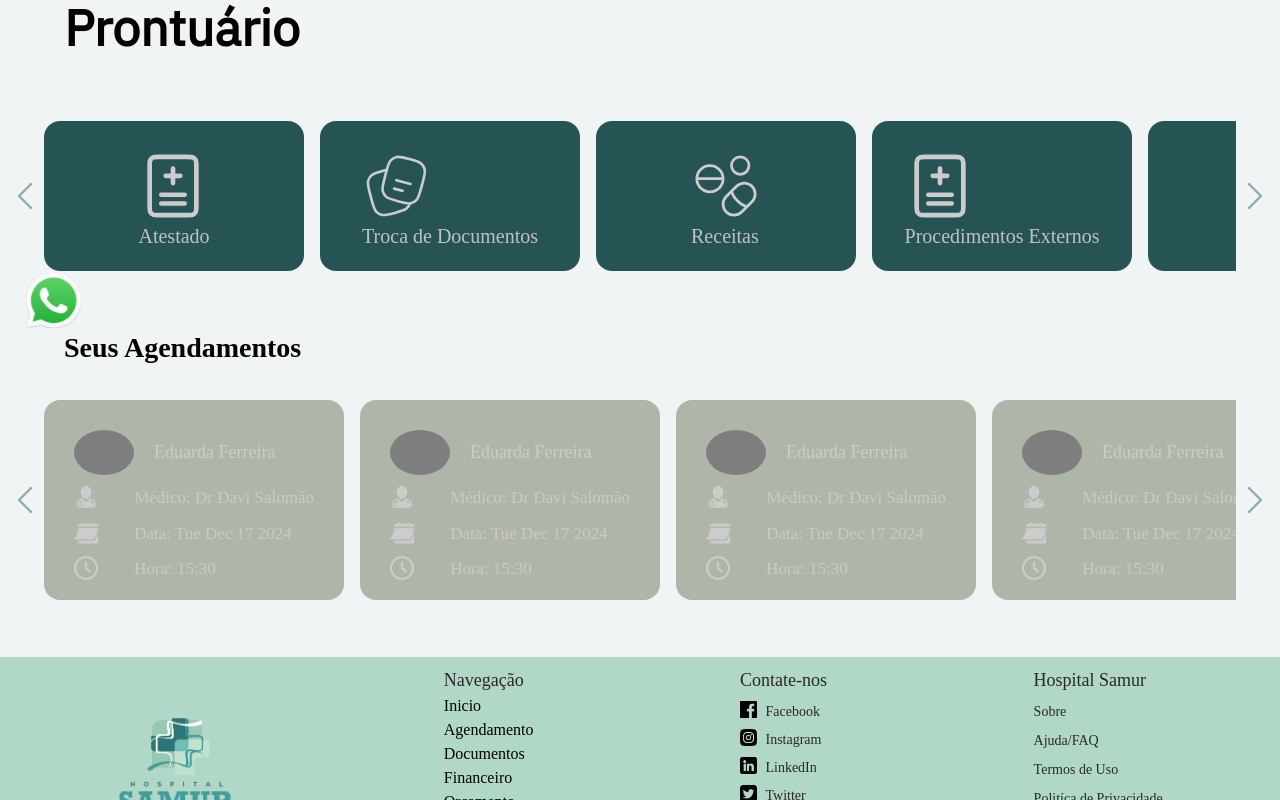
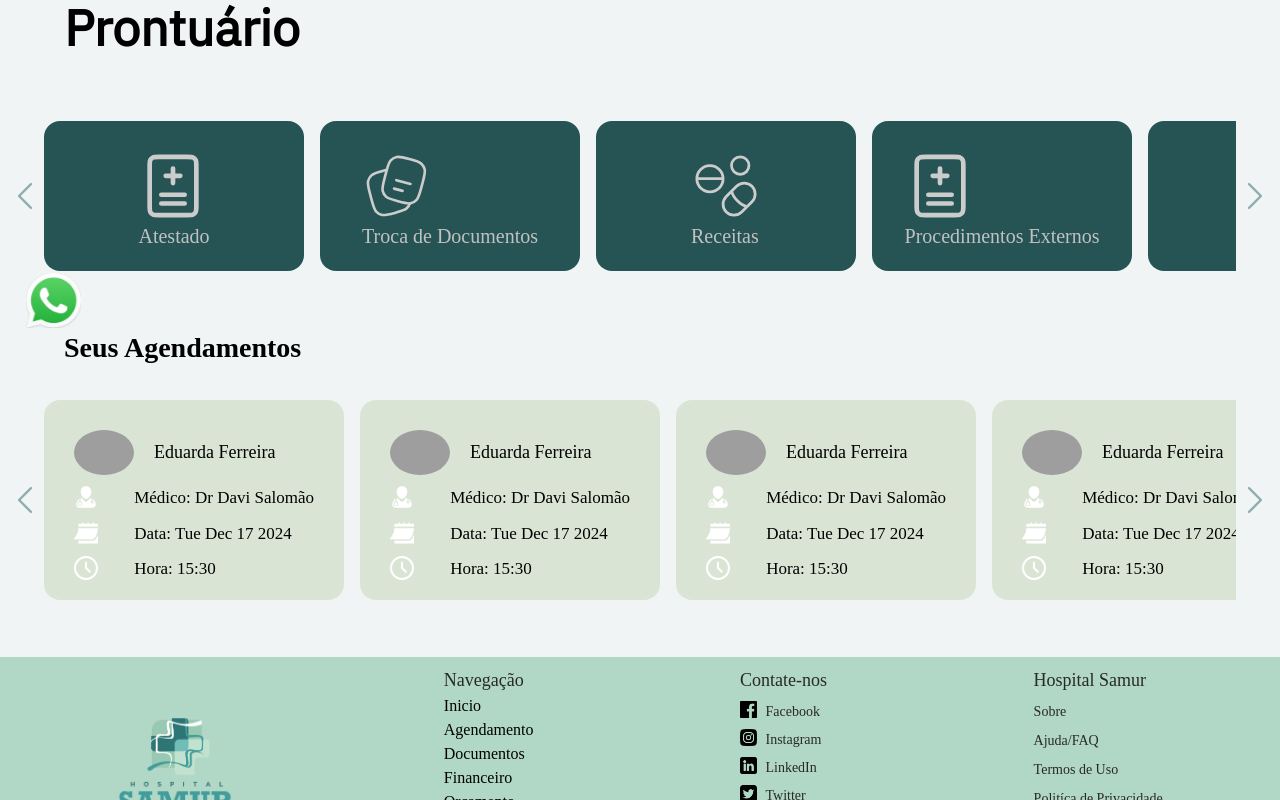
Before and after one commit to HericVirgilio/samur-portal-paciente, a Next.js app: page /home in a window 1280 px wide. Shown: the part 432-1232 px from the top of the page. Built offline with nearby package versions, Linux system fonts and the light colour scheme; grey boxes are pictures that could not be loaded.

Commit message:
mudando cor

```diff
--- a/src/components/proximo-evento/style.css
+++ b/src/components/proximo-evento/style.css
@@ -44,7 +44,6 @@ section {
     height: 200px;
     border-radius: 1rem;
     cursor: pointer;
-    filter: brightness(80%);
     background-color: #DAE4D4;
     display: grid;
     padding: 30px;
@@ -54,7 +53,7 @@ section {
     display: flex;
     align-items: center;
     margin-bottom: 10px;
-    color: white;
+    color: black;
 }
 
 .ImageUser {
@@ -66,7 +65,7 @@ section {
     grid-template-columns: 1fr 1fr;
     justify-content: left;
     gap: 10px;
-    color: #fffafa ;
+    color: black ;
     font-size: 17px;
 }
 
```
